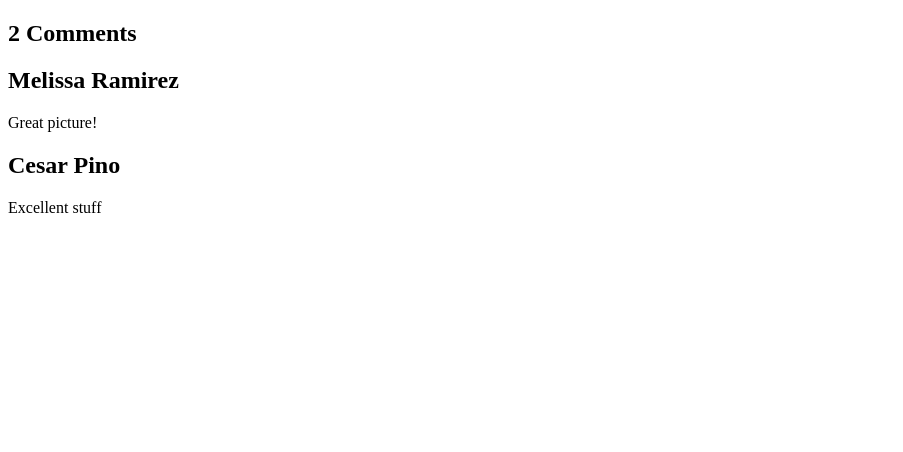
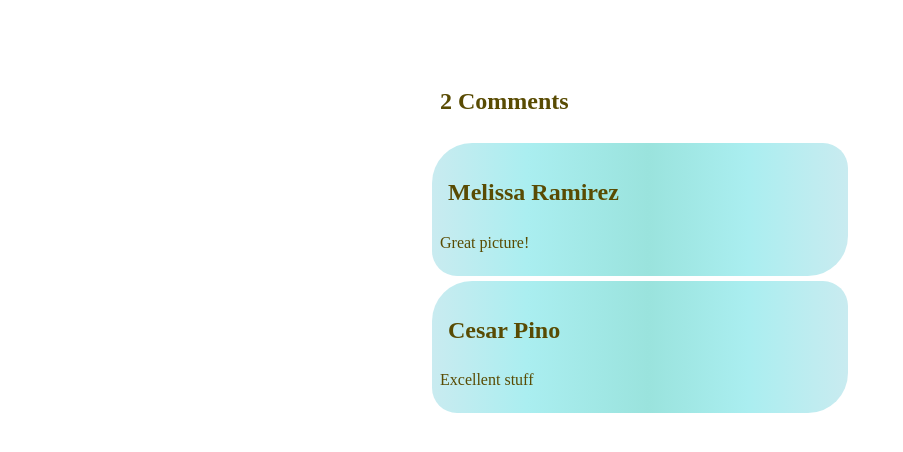
Before and after one commit to melissa160/react, a React app: page / in a window 1280 px wide. Shown: the top 452 px of the page, without its empty margins (0-903 px from the left). Built offline with nearby package versions, Linux system fonts and the light colour scheme.

Commit message:
Adding style

```diff
--- a/App.jsx
+++ b/App.jsx
@@ -4,7 +4,7 @@ import React from 'react';
 class Comment extends React.Component{
   render(){
     return(
-	    <div>
+	    <div className="comment" >
 			<h2>{this.props.author}</h2>
 			<p>{this.props.body}</p>
 	    </div>
--- a/index.html
+++ b/index.html
@@ -7,7 +7,7 @@
       <link rel="stylesheet" href="style.css">
    </head>
 
-   <body>
+   <body class="contenedor">
       <div id = "app">Loading...</div>
       <script src = "index.js"></script>
    </body>
--- a/style.css
+++ b/style.css
@@ -1,6 +1,34 @@
-/*require("style-loader!raw-loader!./file.css");
-require("style-loader!css-loader!./file.css");*/
 
+body{
+  /*background-image: url('assets/cubes.jpg');*/
+  color: #594b03;
+}
 .message{
 	color: blue;
 }
+
+.contenedor{
+  margin: 60px;
+  display: flex;
+  justify-content: center;
+}
+
+.comment  {
+background: rgba(201,235,240,1);
+background: -moz-linear-gradient(left, rgba(201,235,240,1) 0%, rgba(170,238,240,1) 23%, rgba(154,227,221,1) 52%, rgba(170,238,240,1) 76%, rgba(201,235,240,1) 100%);
+background: -webkit-gradient(left top, right top, color-stop(0%, rgba(201,235,240,1)), color-stop(23%, rgba(170,238,240,1)), color-stop(52%, rgba(154,227,221,1)), color-stop(76%, rgba(170,238,240,1)), color-stop(100%, rgba(201,235,240,1)));
+background: -webkit-linear-gradient(left, rgba(201,235,240,1) 0%, rgba(170,238,240,1) 23%, rgba(154,227,221,1) 52%, rgba(170,238,240,1) 76%, rgba(201,235,240,1) 100%);
+background: -o-linear-gradient(left, rgba(201,235,240,1) 0%, rgba(170,238,240,1) 23%, rgba(154,227,221,1) 52%, rgba(170,238,240,1) 76%, rgba(201,235,240,1) 100%);
+background: -ms-linear-gradient(left, rgba(201,235,240,1) 0%, rgba(170,238,240,1) 23%, rgba(154,227,221,1) 52%, rgba(170,238,240,1) 76%, rgba(201,235,240,1) 100%);
+background: linear-gradient(to right, rgba(201,235,240,1) 0%, rgba(170,238,240,1) 23%, rgba(154,227,221,1) 52%, rgba(170,238,240,1) 76%, rgba(201,235,240,1) 100%);
+filter: progid:DXImageTransform.Microsoft.gradient( startColorstr='#c9ebf0', endColorstr='#c9ebf0', GradientType=1 );
+
+margin: 5px auto;
+padding: 8px;
+border-radius: 40px 25px;
+width: 400px;
+}
+
+h2{
+  padding: 8px;
+}
```
Also changed, not shown: 1 other file (tests, documents, lock files or other folders).
